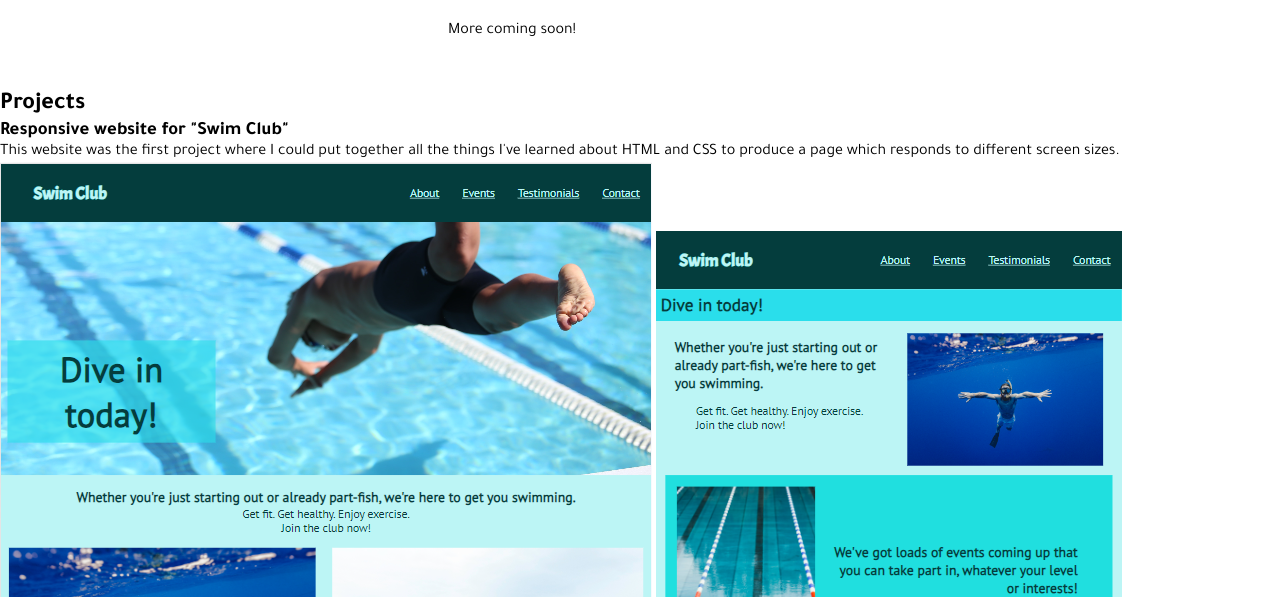
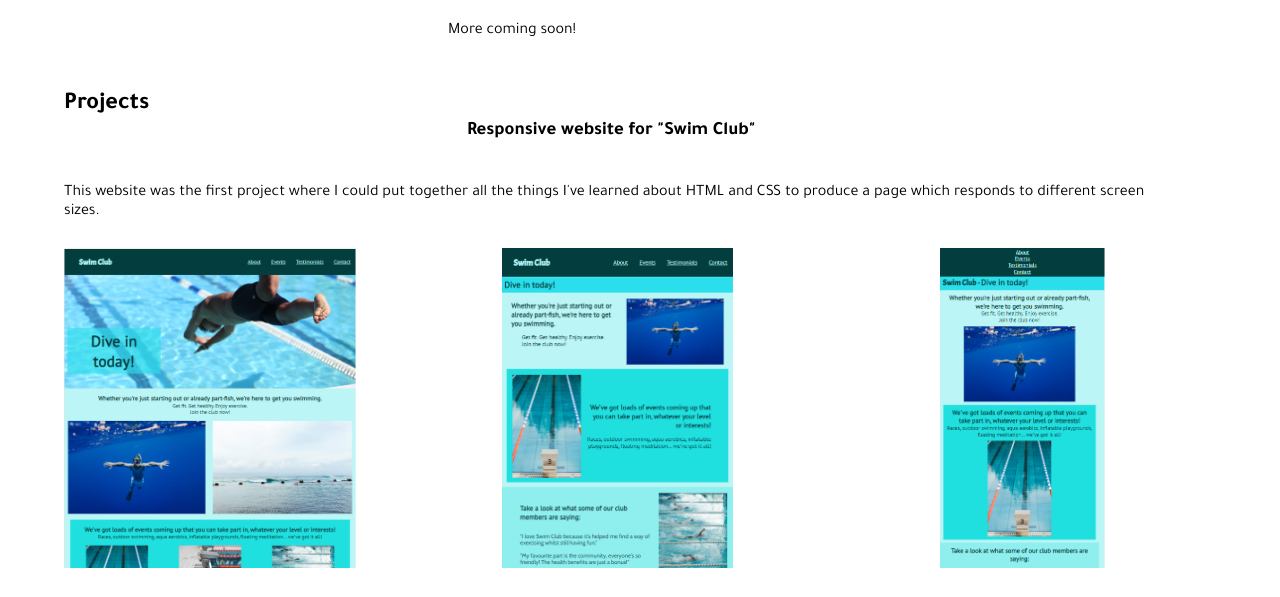
Before and after one commit to willl22/portfolio-website, a plain HTML site: page index.html in a window 1280 px wide. Shown: the part 147-744 px from the top of the page. Drawn offline with Linux system fonts and the light colour scheme.

Commit message:
add styling to project 1

```diff
--- a/index.html
+++ b/index.html
@@ -44,9 +44,9 @@
                     <p>This website was the first project where I could put
                         together all the things I've learned about HTML and CSS
                         to produce a page which responds to different screen sizes.</p>
-                    <img src="./swim-club-desktop.png">
-                    <img src="./swim-club-tablet.png">
-                    <img src="./swim-club-mobile.png">
+                    <img src="./swim-club-desktop.png" id="swim-desktop">
+                    <img src="./swim-club-tablet.png" id="swim-tablet">
+                    <img src="./swim-club-mobile.png" id="swim-mobile">
                 </div>
                 <div id="project2">
                     <h3>Random celebrity-campmate-selector and survival-calculator</h3>
--- a/styles.css
+++ b/styles.css
@@ -86,3 +86,46 @@ main {
 #about p {
     grid-area: 2 / 2 / 3 / 3;
 }
+
+#projects {
+    max-width: 90%;
+    margin: 0 auto;
+}
+
+#project1 {
+    width: 95%;
+    display: grid;
+    grid-template-columns: 2fr 2fr 1fr;
+    grid-template-rows: 1fr 1fr 5fr;
+    margin-bottom: 2rem;
+}
+
+#project1 h3 {
+    grid-area: 1 / 1 / 2 / 4;
+    justify-items: center;
+    text-align: center;
+}
+
+#project1 p {
+    grid-area: 2 / 1 / 3 / 4;
+    justify-items: center;
+}
+
+#project1 img {
+    max-height: 20rem;
+}
+
+#swim-desktop {
+    grid-area: 3 / 1 / 4 / 2;
+    justify-items: center;
+}
+
+#swim-tablet {
+    grid-area: 3 / 2 / 4 / 3;
+    justify-items: center;
+}
+
+#swim-mobile {
+    grid-area: 3 / 3 / 4 / 4;
+    justify-items: center;
+}
```
